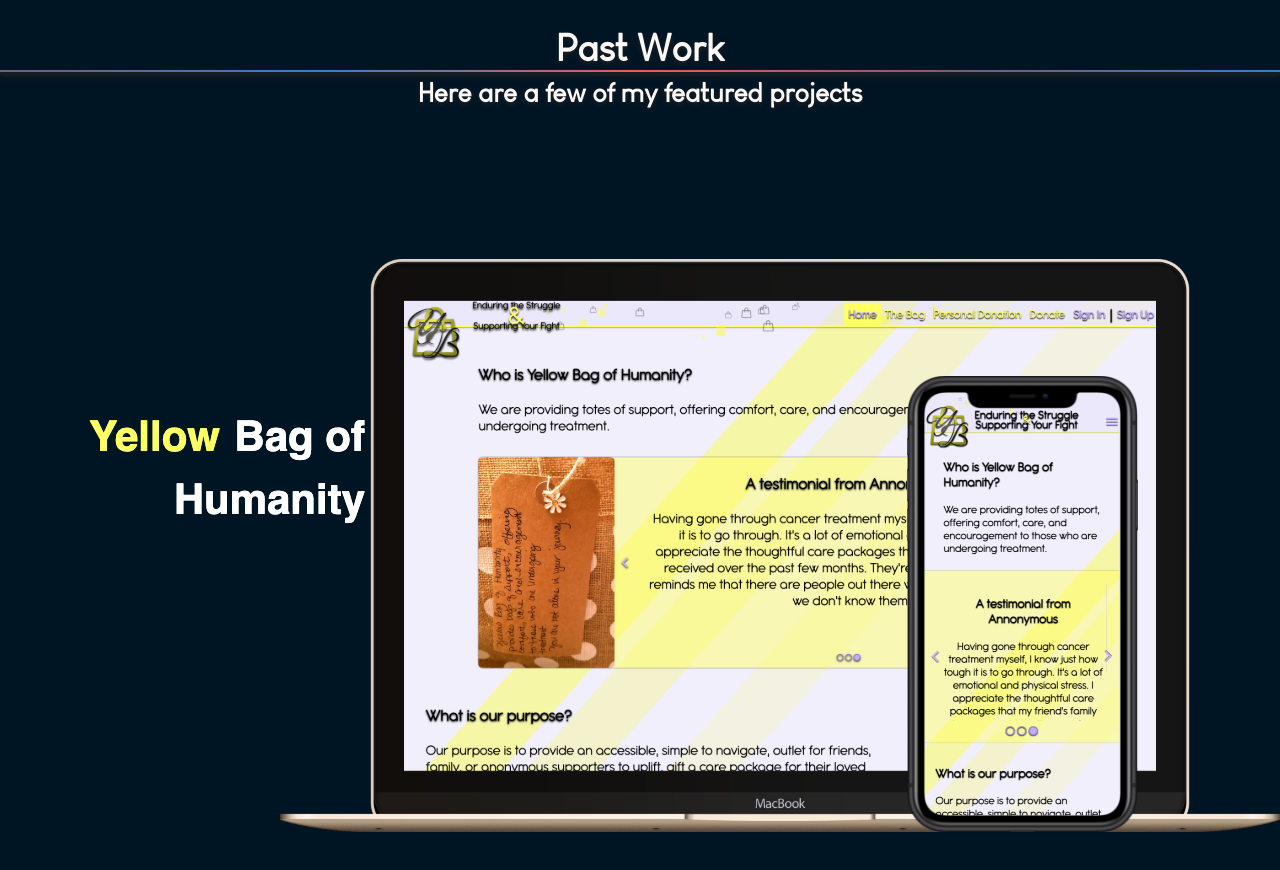
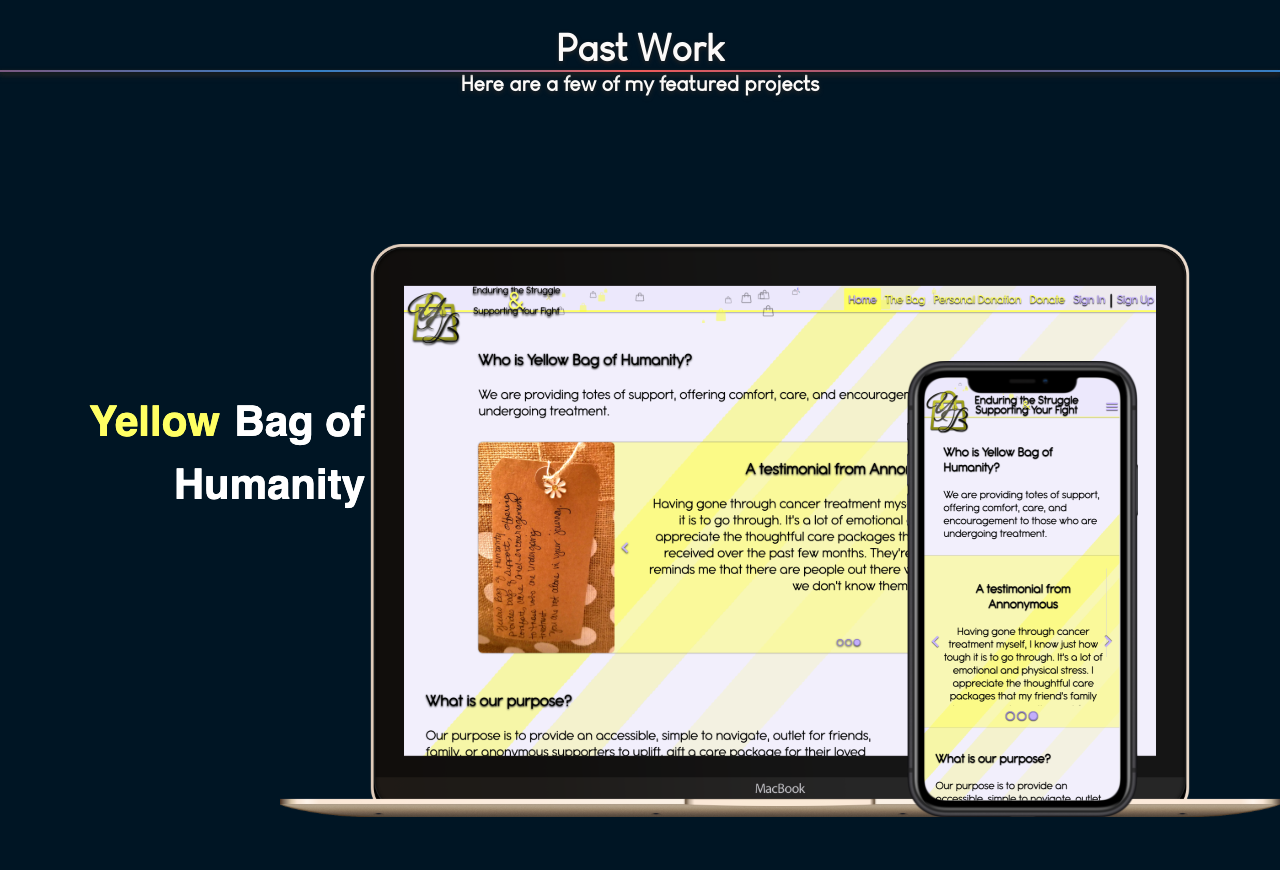
Before and after one commit to smlcate/CateCo, a website: page public/index.html in a window 1280 px wide. Shown: the part 6593-7463 px from the top of the page. Drawn offline with nearby package versions, Linux system fonts and the light colour scheme; some packages are replaced by stand-ins of ours; no server answers.

Commit message:
more style adjustments

```diff
--- a/public/partials/home.html
+++ b/public/partials/home.html
@@ -684,7 +684,7 @@
           <div id="websitesWorkHeaderTitle" class="websitesPackagesHeaderTitles">
             <h3>Past Work</h3>
             <div id="websiteHourlyCellSplitterF" class="websiteHourlyCellSplitters"></div>
-            <h5>Here are a few of my featured projects</h5>
+            <h6>Here are a few of my featured projects</h6>
           </div>
 
           <div class="pastWorkCells">
--- a/public/styles/main.css
+++ b/public/styles/main.css
@@ -1096,6 +1096,7 @@
 #workHomeDiv {
   min-height:90vh;
   color: #FCFAF9;
+  align-items: center;
 }
 #websitesWorkHeaderTitle {
   position: -webkit-sticky; /* Safari & IE */
@@ -1104,6 +1105,10 @@
   z-index: 970;
 }
 #websitesWorkHeaderTitle h3 {
+  margin: 0px;
+  /* margin-bottom: -.15em; */
+}
+#websitesWorkHeaderTitle h6 {
   margin: 0px;
   /* margin-bottom: -.15em; */
 }
```
